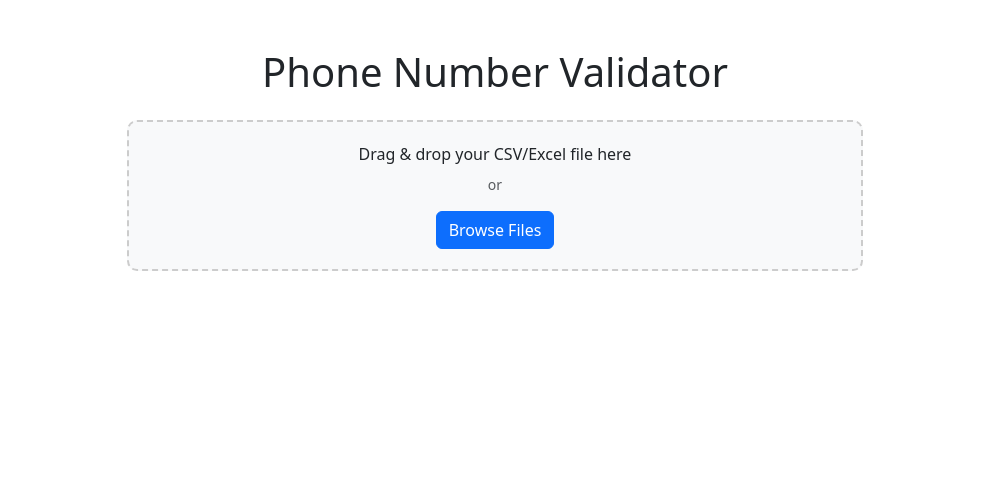
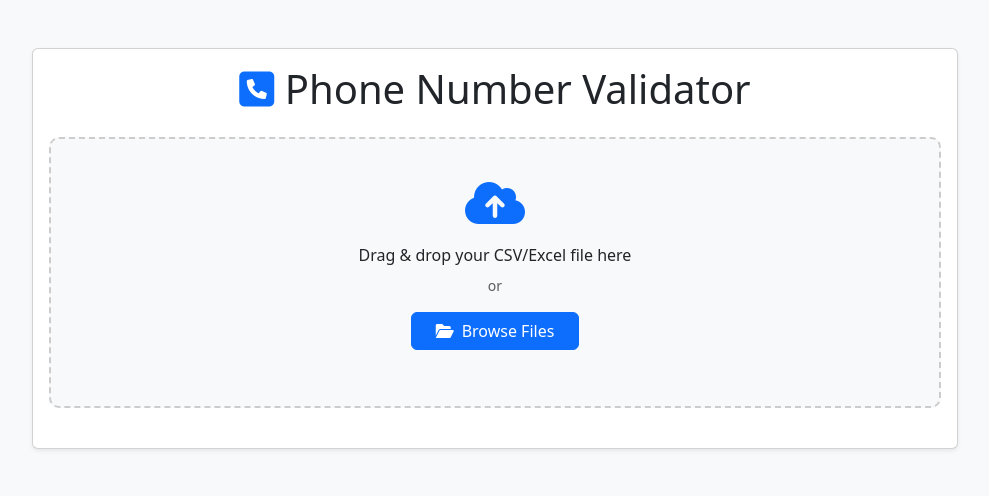
Before and after one commit to nowtoday2053/Matt-s-Tool, a Flask app: page / in a window 1280 px wide. Shown: the top 496 px of the page, without its empty margins (145-1134 px from the left). Run offline with Flask 3, Linux system fonts and the light colour scheme; parts of the project's set-up code (start-up, migrations or seed data) failed here and were passed over.

Commit message:
added ajidos

```diff
--- a/app.py
+++ b/app.py
@@ -16,12 +16,9 @@ from selenium import webdriver
 from selenium.webdriver.chrome.service import Service
 from selenium.webdriver.chrome.options import Options
 from selenium.webdriver.common.action_chains import ActionChains
-from phone_validator import PhoneValidator
 import threading
 import json
 from datetime import datetime
-import boto3
-from botocore.exceptions import ClientError
 from validator import PhoneValidator
 
 app = Flask(__name__)
--- a/templates/index.html
+++ b/templates/index.html
@@ -5,16 +5,18 @@
     <meta name="viewport" content="width=device-width, initial-scale=1.0">
     <title>Phone Number Validator</title>
     <link href="https://cdn.jsdelivr.net/npm/bootstrap@5.3.0/dist/css/bootstrap.min.css" rel="stylesheet">
+    <link href="https://cdnjs.cloudflare.com/ajax/libs/font-awesome/6.0.0/css/all.min.css" rel="stylesheet">
     <style>
         .drop-zone {
             border: 2px dashed #ccc;
             border-radius: 10px;
-            padding: 20px;
+            padding: 40px 20px;
             text-align: center;
             background: #f8f9fa;
             transition: all 0.3s ease;
+            cursor: pointer;
         }
-        .drop-zone.dragover {
+        .drop-zone:hover, .drop-zone.dragover {
             background: #e9ecef;
             border-color: #0d6efd;
         }
@@ -22,61 +24,84 @@
             height: 25px;
         }
         #results {
-            max-height: 400px;
+            max-height: 500px;
             overflow-y: auto;
+        }
+        .status-badge {
+            font-size: 0.9em;
+            padding: 0.4em 0.8em;
+        }
+        .file-info {
+            font-size: 0.9em;
+            color: #6c757d;
+        }
+        .animate-pulse {
+            animation: pulse 2s infinite;
+        }
+        @keyframes pulse {
+            0% { opacity: 1; }
+            50% { opacity: 0.5; }
+            100% { opacity: 1; }
         }
     </style>
 </head>
-<body>
+<body class="bg-light">
     <div class="container py-5">
-        <h1 class="text-center mb-4">Phone Number Validator</h1>
+        <div class="row justify-content-center">
+            <div class="col-md-10">
+                <div class="card shadow-sm">
+                    <div class="card-body">
+                        <h1 class="text-center mb-4">
+                            <i class="fas fa-phone-square text-primary"></i>
+                            Phone Number Validator
+                        </h1>
 
                         <!-- File Upload -->
-        <div class="row justify-content-center mb-4">
-            <div class="col-md-8">
-                <div class="drop-zone" id="dropZone">
+                        <div class="drop-zone mb-4" id="dropZone">
+                            <div class="mb-3">
+                                <i class="fas fa-cloud-upload-alt fa-3x text-primary"></i>
+                            </div>
                             <p class="mb-2">Drag & drop your CSV/Excel file here</p>
                             <p class="text-muted small mb-3">or</p>
                             <input type="file" id="fileInput" class="d-none" accept=".csv,.xlsx,.xls">
-                    <button class="btn btn-primary" onclick="document.getElementById('fileInput').click()">
-                        Browse Files
+                            <button class="btn btn-primary px-4" onclick="document.getElementById('fileInput').click()">
+                                <i class="fas fa-folder-open me-2"></i>Browse Files
                             </button>
-                </div>
-            </div>
+                            <div class="mt-3 file-info" id="fileInfo"></div>
                         </div>
 
                         <!-- Progress -->
-        <div class="row justify-content-center mb-4 d-none" id="progressSection">
-            <div class="col-md-8">
-                <div class="card">
+                        <div class="d-none mb-4" id="progressSection">
+                            <div class="card bg-light">
                                 <div class="card-body">
-                        <h5 class="card-title">Processing File</h5>
-                        <div class="progress mb-3">
+                                    <div class="d-flex justify-content-between align-items-center mb-2">
+                                        <h5 class="card-title mb-0">Processing File</h5>
+                                        <span class="status-badge badge bg-primary animate-pulse" id="statusBadge">
+                                            <i class="fas fa-spinner fa-spin me-2"></i>Processing
+                                        </span>
+                                    </div>
+                                    <div class="progress mb-2">
                                         <div class="progress-bar progress-bar-striped progress-bar-animated"
                                              role="progressbar"
                                              id="progressBar"
                                              style="width: 0%">0%</div>
                                     </div>
-                        <p class="text-muted mb-0" id="statusText">Uploading file...</p>
-                    </div>
+                                    <p class="text-muted mb-0 small" id="statusText">Preparing to process...</p>
                                 </div>
                             </div>
                         </div>
 
                         <!-- Results Table -->
-        <div class="row justify-content-center mb-4 d-none" id="resultsSection">
-            <div class="col-md-8">
-                <div class="card">
-                    <div class="card-body">
+                        <div class="d-none" id="resultsSection">
                             <div class="d-flex justify-content-between align-items-center mb-3">
-                            <h5 class="card-title mb-0">Results</h5>
+                                <h5 class="mb-0">Results</h5>
                                 <button class="btn btn-success" id="downloadBtn">
-                                Download CSV
+                                    <i class="fas fa-download me-2"></i>Download CSV
                                 </button>
                             </div>
                             <div class="table-responsive" id="results">
-                            <table class="table table-striped">
-                                <thead>
+                                <table class="table table-striped table-hover">
+                                    <thead class="table-light">
                                         <tr>
                                             <th>Phone Number</th>
                                             <th>Type</th>
@@ -93,14 +118,17 @@
                 </div>
             </div>
         </div>
+    </div>
 
     <script>
         let currentJobId = null;
         const dropZone = document.getElementById('dropZone');
         const fileInput = document.getElementById('fileInput');
+        const fileInfo = document.getElementById('fileInfo');
         const progressSection = document.getElementById('progressSection');
         const progressBar = document.getElementById('progressBar');
         const statusText = document.getElementById('statusText');
+        const statusBadge = document.getElementById('statusBadge');
         const resultsSection = document.getElementById('resultsSection');
         const resultsBody = document.getElementById('resultsBody');
         const downloadBtn = document.getElementById('downloadBtn');
@@ -148,6 +176,9 @@
         function handleFile(file) {
             if (!file) return;
 
+            // Show file info
+            fileInfo.innerHTML = `Selected file: <strong>${file.name}</strong> (${formatFileSize(file.size)})`;
+
             const formData = new FormData();
             formData.append('file', file);
 
@@ -157,6 +188,8 @@
             progressBar.style.width = '0%';
             progressBar.textContent = '0%';
             statusText.textContent = 'Uploading file...';
+            statusBadge.innerHTML = '<i class="fas fa-spinner fa-spin me-2"></i>Processing';
+            statusBadge.className = 'status-badge badge bg-primary animate-pulse';
 
             // Upload file
             fetch('/upload', {
@@ -170,6 +203,8 @@
             })
             .catch(error => {
                 statusText.textContent = `Error: ${error.message}`;
+                statusBadge.innerHTML = '<i class="fas fa-exclamation-circle me-2"></i>Error';
+                statusBadge.className = 'status-badge badge bg-danger';
             });
         }
 
@@ -183,17 +218,23 @@
                     progressBar.textContent = `${data.progress}%`;
 
                     if (data.status === 'processing') {
-                        statusText.textContent = 'Processing phone numbers...';
+                        statusText.textContent = `Processing phone numbers... (${data.progress}%)`;
                         setTimeout(pollStatus, 1000);
                     } else if (data.status === 'completed') {
                         statusText.textContent = 'Processing complete!';
+                        statusBadge.innerHTML = '<i class="fas fa-check-circle me-2"></i>Complete';
+                        statusBadge.className = 'status-badge badge bg-success';
                         displayResults(data.results);
                     } else if (data.status === 'failed') {
                         statusText.textContent = `Error: ${data.error}`;
+                        statusBadge.innerHTML = '<i class="fas fa-exclamation-circle me-2"></i>Error';
+                        statusBadge.className = 'status-badge badge bg-danger';
                     }
                 })
                 .catch(error => {
                     statusText.textContent = `Error: ${error.message}`;
+                    statusBadge.innerHTML = '<i class="fas fa-exclamation-circle me-2"></i>Error';
+                    statusBadge.className = 'status-badge badge bg-danger';
                 });
         }
 
@@ -203,6 +244,14 @@
 
             results.forEach(result => {
                 const row = document.createElement('tr');
+                if (result.error) {
+                    row.innerHTML = `
+                        <td>${result.phone}</td>
+                        <td colspan="4" class="text-danger">
+                            <i class="fas fa-exclamation-circle me-2"></i>${result.error}
+                        </td>
+                    `;
+                } else {
                     row.innerHTML = `
                         <td>${result.phone}</td>
                         <td>${result.type || ''}</td>
@@ -210,8 +259,17 @@
                         <td>${result.location || ''}</td>
                         <td>${result.date || ''}</td>
                     `;
+                }
                 resultsBody.appendChild(row);
             });
+        }
+
+        function formatFileSize(bytes) {
+            if (bytes === 0) return '0 Bytes';
+            const k = 1024;
+            const sizes = ['Bytes', 'KB', 'MB', 'GB'];
+            const i = Math.floor(Math.log(bytes) / Math.log(k));
+            return parseFloat((bytes / Math.pow(k, i)).toFixed(2)) + ' ' + sizes[i];
         }
 
         downloadBtn.addEventListener('click', () => {
```
Lines whose indentation alone changed are shown as unchanged.
